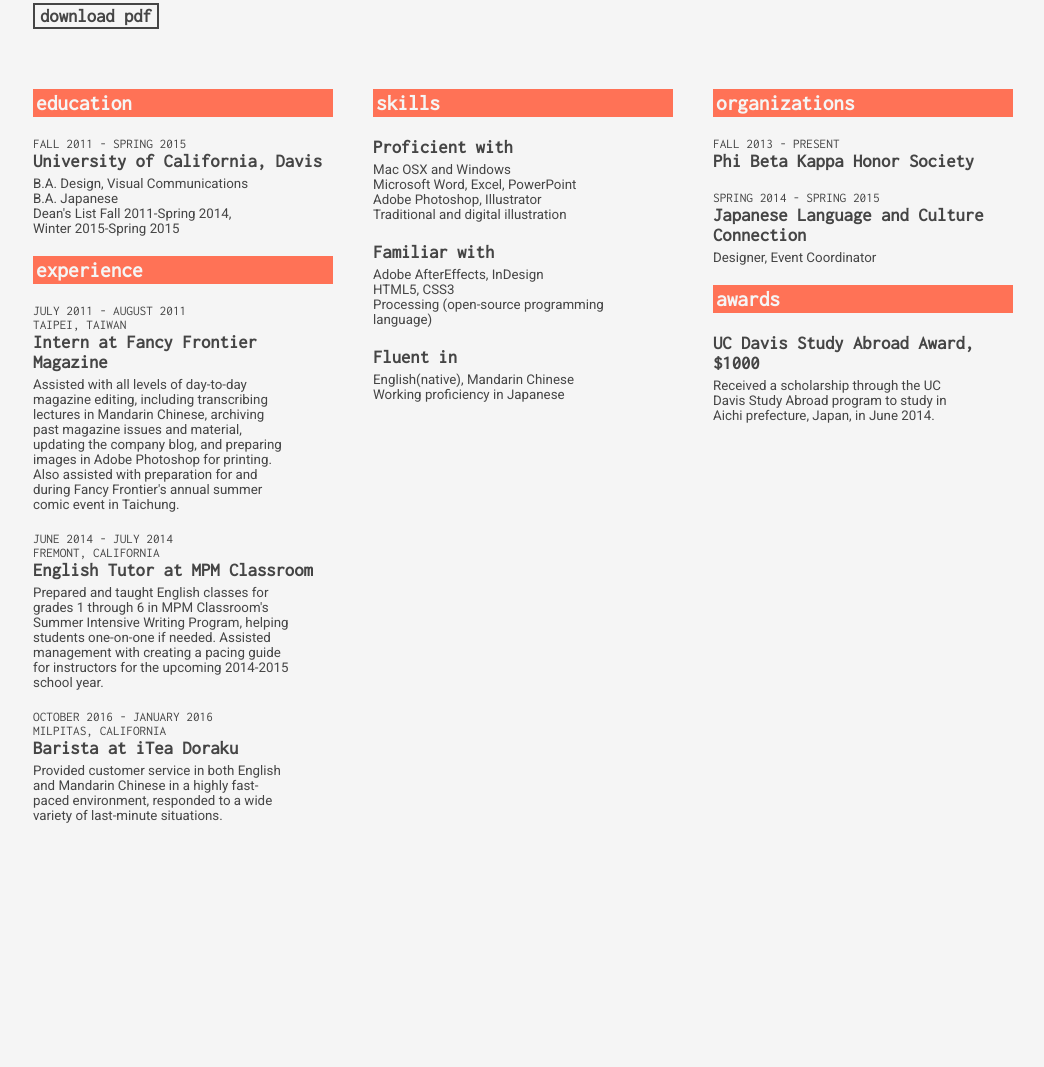
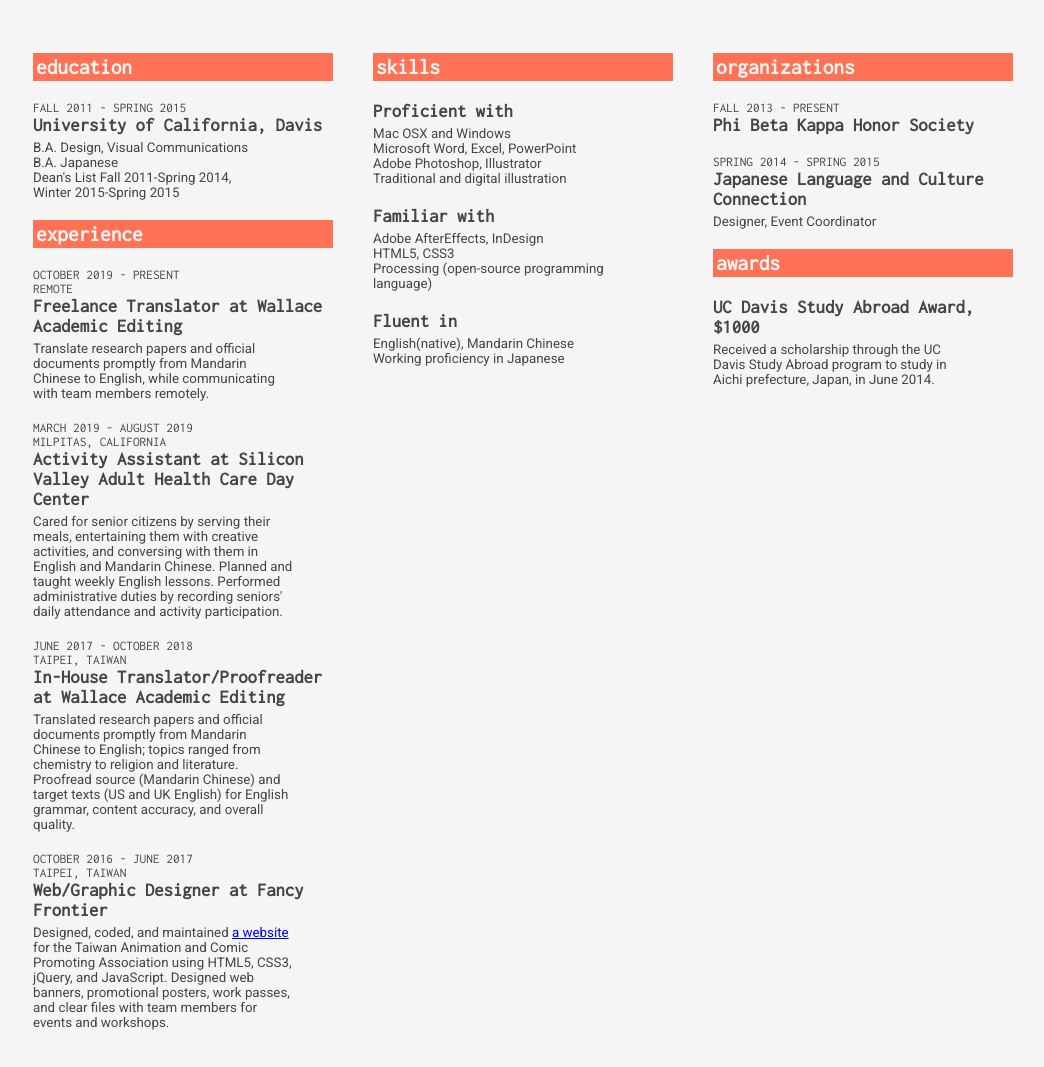
Before and after one commit to leeling/leeling.github.io, a plain HTML site: page html/resume.html in a window 1280 px wide. Shown: the part 407-1474 px from the top of the page, without its empty margins (167-1211 px from the left). Before the commit the page ends 1300 px from the top, so only its background shows below. Drawn offline with Linux system fonts and the light colour scheme.

Commit message:
Update resume.html

```diff
--- a/html/resume.html
+++ b/html/resume.html
@@ -24,9 +24,8 @@
 <section>
 <h1>resume.</h1>
 <p>ykung24@gmail.com<br />
-1.408.750.7881<br />
+1.669.235.2923<br />
 designer and illustrator<br />
-<a class="infolink" href="#">download pdf</a></p>
     </section>
 
 <div id="container">
@@ -44,22 +43,29 @@ designer and illustrator<br />
 
 		<h3>experience</h3>
         <ol>
-            <li class="date">july 2011 - august 2011</class></li>
-            <li class="date">taipei, taiwan</class></li>
-            <h4>Intern at Fancy Frontier Magazine</h4>
-    <li>Assisted with all levels of day-to-day magazine editing, including transcribing lectures in Mandarin Chinese, archiving past magazine issues and material, updating the company blog, and preparing images in Adobe Photoshop for printing. Also assisted with preparation for and during Fancy Frontier's annual summer comic event in Taichung.</li>
+            <li class="date">october 2019 - present</class></li>
+            <li class="date">remote</class></li>
+            <h4>Freelance Translator at Wallace Academic Editing</h4>
+    <li>Translate research papers and official documents promptly from Mandarin Chinese to English, while communicating with team members remotely.</li>
     </ol>
 <ol>
-            <li class="date">june 2014 - july 2014</li>
-            <li class="date">fremont, california</li>
-            <h4>English Tutor at MPM Classroom</h4>
-            <li>Prepared and taught English classes for grades 1 through 6 in MPM Classroom's Summer Intensive Writing Program, helping students one-on-one if needed. Assisted management with creating a pacing guide for instructors for the upcoming 2014-2015 school year.</li>
+            <li class="date">march 2019 - august 2019</li>
+            <li class="date">milpitas, california</li>
+            <h4>Activity Assistant at Silicon Valley Adult Health Care Day Center</h4>
+            <li>Cared for senior citizens by serving their meals, entertaining them with creative activities, and conversing with them in English and Mandarin Chinese. Planned and taught weekly English lessons. Performed administrative duties by recording seniors' daily attendance and activity participation.</li>
         </ol>
 <ol>
-    <li class="date">october 2016 - january 2016</li>
-    <li class="date">milpitas, california</li>
-    <h4>Barista at iTea Doraku</h4>
-    <li>Provided customer service in both English and Mandarin Chinese in a highly fast-paced environment, responded to a wide variety of last-minute situations.</li>
+    <li class="date">june 2017 - october 2018</li>
+    <li class="date">taipei, taiwan</li>
+    <h4>In-House Translator/Proofreader at Wallace Academic Editing</h4>
+    <li>Translated research papers and official documents promptly from Mandarin Chinese to English; topics ranged from chemistry to religion and literature. Proofread source (Mandarin Chinese) and target texts (US and UK English) for English grammar, content accuracy, and overall quality.</li>
+
+</ol>
+<ol>
+    <li class="date">october 2016 - june 2017</li>
+    <li class="date">taipei, taiwan</li>
+    <h4>Web/Graphic Designer at Fancy Frontier</h4>
+	<li>Designed, coded, and maintained <a href="https://www.tac.org.tw/">a website</a> for the Taiwan Animation and Comic Promoting Association using HTML5, CSS3, jQuery, and JavaScript. Designed web banners, promotional posters, work passes, and clear files with team members for events and workshops.</li>
 
 </ol>
     </article>
```
